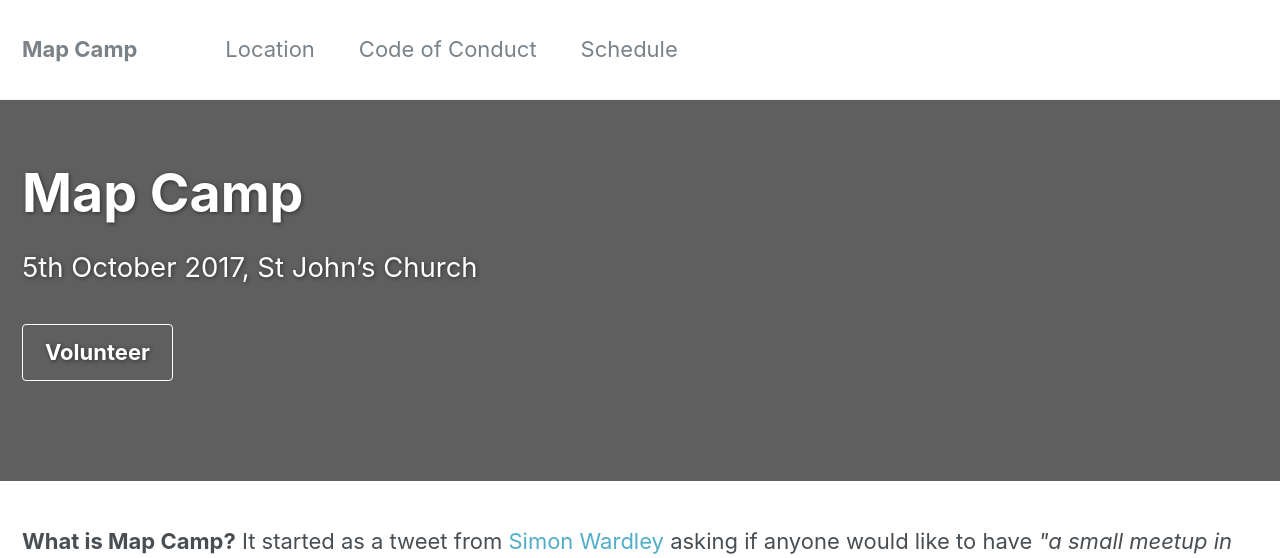
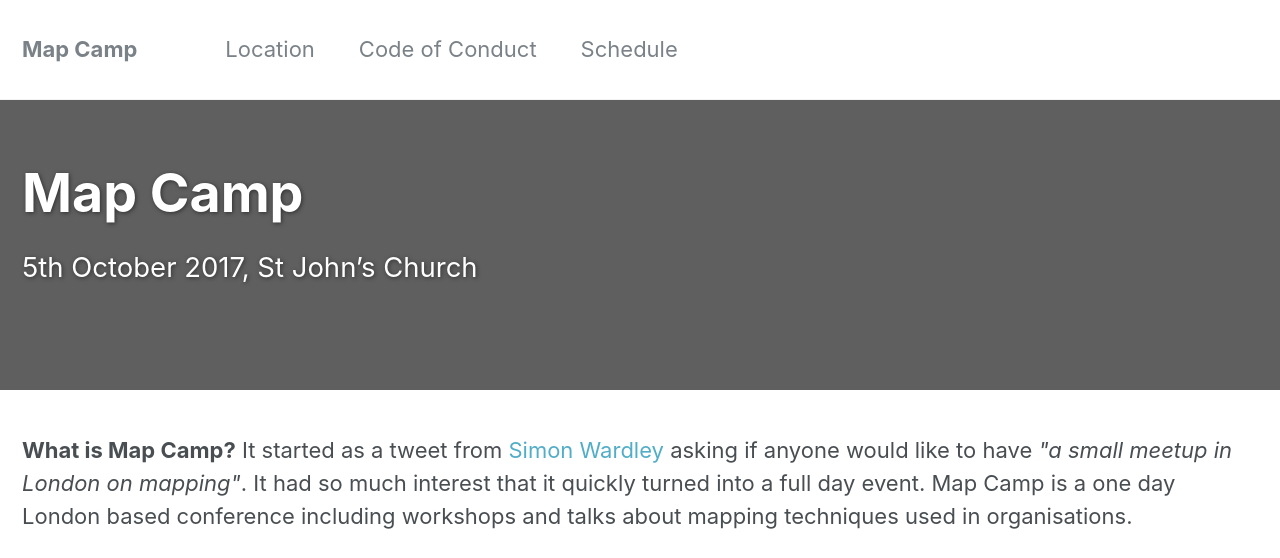
Before and after one commit to mapcampcommittee/mapcampcommittee.github.io, a Jekyll site: the page built from index.html, in a window 1280 px wide and 900 px high, cut to the strip 0-558 px from the top of the window. Built offline with Jekyll 4.4.1, drawn with Linux system fonts in a browser that asks for light colours; the list of posts is cut into pages by our own code; comment, search, counter and statistics services are not loaded.

Commit message:
Remove volunteer button.

```diff
--- a/index.html
+++ b/index.html
@@ -8,8 +8,6 @@ header:
   overlay_color: "#000"
   overlay_filter: "0.4"
   overlay_image: /assets/images/YellowstoneBackground.jpg
-  cta_label: "Volunteer"
-  cta_url: "http://volunteers.map-camp.com"
 excerpt: "5th October 2017, St John's Church"
 #excerpt: "Maps enable us to determine the why of action."
 #excerpt: "Orienteering, Strategy, Mapping... join us for MapCamp 2017"
```
